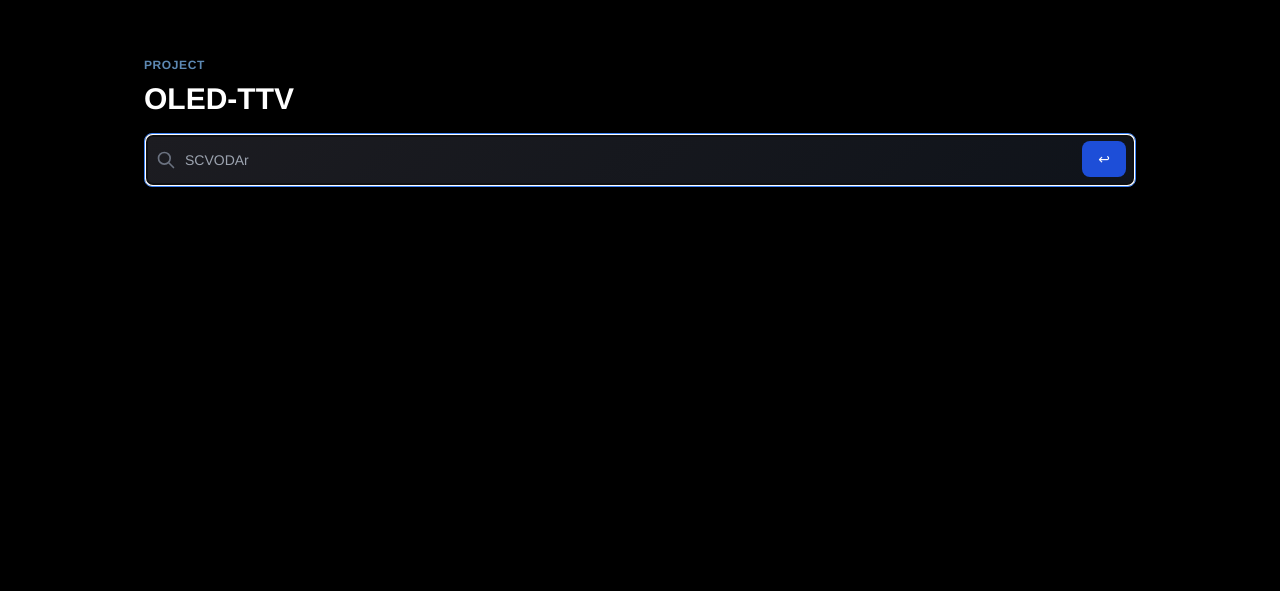
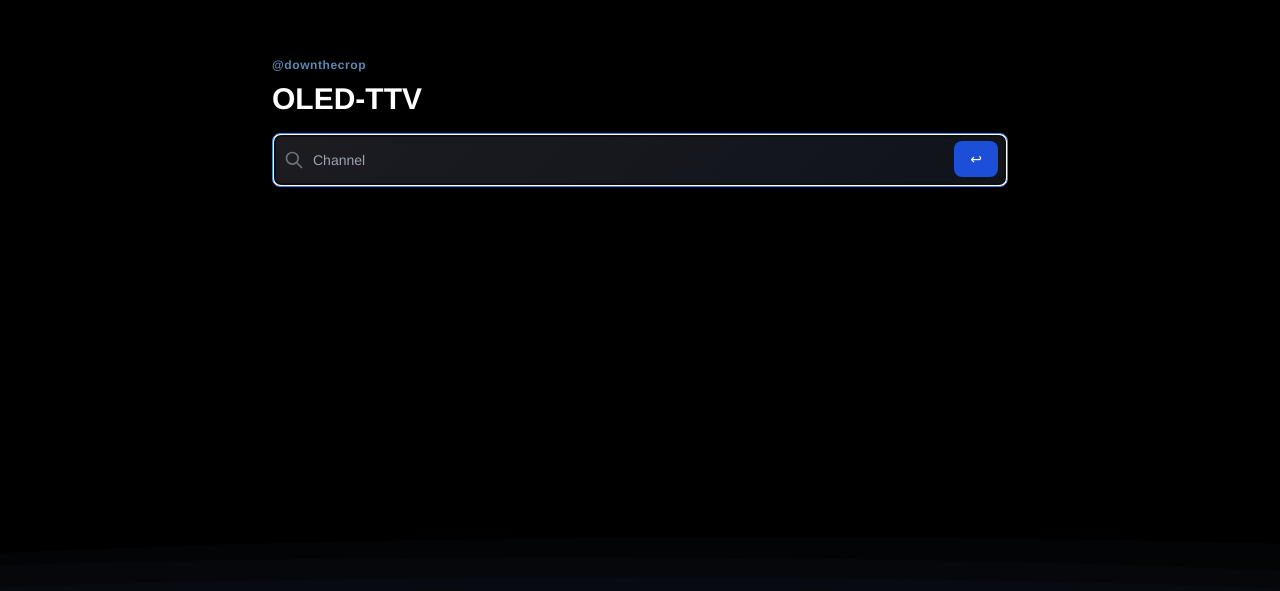
Before and after one commit to downthecrop/OLED-TTV, a Vue app: page / in a window 1280 px wide. Shown: the part 103-694 px from the top of the page. Built offline with nearby package versions, Linux system fonts and the light colour scheme.

Commit message:
add some color+animation to the homescreen

```diff
--- a/src/views/Home.vue
+++ b/src/views/Home.vue
@@ -1,15 +1,28 @@
 <template>
-<div class="w-full p-36 pt-40 mx-auto">
-  <div class="uppercase mb-2 text-xs tracking-wider font-semibold" style="color: rgb(93, 137, 179);">Project</div>
+  <div>
+    <div class="wave"></div>
+    <div class="wave"></div>
+    <div class="wave"></div>
+  </div>
+  <div class="max-w-5xl p-36 pt-40 mx-auto">
+    <div class="mb-2 text-xs tracking-wider font-semibold" style="color: rgb(93, 137, 179);">@downthecrop</div>
     <div class="font-bold text-white text-3xl leading-tightest mb-4">OLED-TTV</div>
     <form @submit.prevent="openChat">
       <label for="default-search" class="mb-2 text-sm font-medium text-gray-900 sr-only dark:text-white">Search</label>
       <div class="relative">
         <div class="absolute inset-y-0 left-0 flex items-center pl-3 pointer-events-none">
-              <svg aria-hidden="true" class="w-5 h-5 text-gray-500 dark:text-gray-400" fill="none" stroke="currentColor" viewBox="0 0 24 24" xmlns="http://www.w3.org/2000/svg"><path stroke-linecap="round" stroke-linejoin="round" stroke-width="2" d="M21 21l-6-6m2-5a7 7 0 11-14 0 7 7 0 0114 0z"></path></svg>
+          <svg aria-hidden="true" class="w-5 h-5 text-gray-500 dark:text-gray-400" fill="none" stroke="currentColor"
+            viewBox="0 0 24 24" xmlns="http://www.w3.org/2000/svg">
+            <path stroke-linecap="round" stroke-linejoin="round" stroke-width="2"
+              d="M21 21l-6-6m2-5a7 7 0 11-14 0 7 7 0 0114 0z"></path>
+          </svg>
         </div>
-          <input v-model="channel" autofocus type="search" id="default-search" class="block w-full p-4 pl-10 text-sm text-gray-900 border border-gray-300 rounded-lg bg-gray-50 focus:ring-blue-500 focus:border-blue-500 dark:bg-gray-700 dark:border-gray-600 dark:placeholder-gray-400 dark:text-white dark:focus:ring-blue-500 dark:focus:border-blue-500" style="background: linear-gradient(135deg, rgb(28, 28, 33) 0%, rgb(15, 19, 26) 100%); color: rgb(221, 232, 240);" :placeholder="placeholder" required>
-          <button type="submit" class="text-white absolute right-2.5 bottom-2.5 bg-blue-700 hover:bg-blue-800 focus:ring-4 focus:outline-none focus:ring-blue-300 font-medium rounded-lg text-sm px-4 py-2 dark:bg-slate-500 dark:hover:bg-blue-700 dark:focus:ring-blue-800">&#x21A9;</button>
+        <input v-model="channel" autofocus type="search" id="default-search"
+          class="block w-full p-4 pl-10 text-sm text-gray-900 border border-gray-300 rounded-lg bg-gray-50 focus:ring-blue-500 focus:border-blue-500 dark:bg-gray-700 dark:border-gray-600 dark:placeholder-gray-400 dark:text-white dark:focus:ring-blue-500 dark:focus:border-blue-500"
+          style="background: linear-gradient(135deg, rgb(28, 28, 33) 0%, rgb(15, 19, 26) 100%); color: rgb(221, 232, 240);"
+          :placeholder="placeholder" required>
+        <button type="submit"
+          class="text-white absolute right-2.5 bottom-2.5 bg-blue-700 hover:bg-blue-800 focus:ring-4 focus:outline-none focus:ring-blue-300 font-medium rounded-lg text-sm px-4 py-2 dark:bg-slate-500 dark:hover:bg-blue-700 dark:focus:ring-blue-800">&#x21A9;</button>
       </div>
     </form>
   </div>
@@ -70,17 +83,17 @@ export default {
     }
   },
   methods: {
-    openChat: function() {
+    openChat: function () {
       this.$router.push(this.channel)
     },
-    autoTypePleaceholder: function(){
+    autoTypePleaceholder: function () {
       const EXTENSION = "...     "
-      if(!this.placeholderTyping){
-        this.placeholder = this.placeholder.substring(0,this.placeholder.length-1);
+      if (!this.placeholderTyping) {
+        this.placeholder = this.placeholder.substring(0, this.placeholder.length - 1);
         this.placeholderTyping = this.placeholder == "";
       } else {
-        if(this.placeholder == this.placeholderNames[0]){
-          this.placeholderNames.push(this.placeholderNames.shift().replace(EXTENSION,""));
+        if (this.placeholder == this.placeholderNames[0]) {
+          this.placeholderNames.push(this.placeholderNames.shift().replace(EXTENSION, ""));
           this.placeholderNames[0] = this.placeholderNames[0] + EXTENSION
           this.placeholderTyping = false;
         } else {
@@ -91,7 +104,7 @@ export default {
   },
   mounted() {
     // Just a cute little animation on the search box. shuffle the names first.
-    this.placeholderNames.sort(function(){return 0.5 - Math.random()});
+    this.placeholderNames.sort(function () { return 0.5 - Math.random() });
     setInterval(this.autoTypePleaceholder, 180);
   }
 }
@@ -121,61 +134,58 @@ export default {
   --base-rem-unit: 10;
 }
 
-.scrollToBottomHint {
-  z-index: 999;
-  border-radius: 4px;
-  margin: 10px;
-  font-size: var(--font-size-4);
-  position: fixed;
-  color: white;
-  padding: 10px;
-  bottom: 0px;
-  width: 100%;
-  background-color: rgba(28, 22, 22, 0.9);
+body {
+  margin: auto;
+  font-family: -apple-system, BlinkMacSystemFont, sans-serif;
+  overflow: auto;
+  background: linear-gradient(315deg, rgba(51, 51, 51, 1) 0%, rgba(0, 0, 0, 1) 100%);
+  animation: gradient 15s ease infinite;
+  background-size: 400% 400%;
+  background-attachment: fixed;
 }
 
-body {
-  margin: 0px;
-  padding: 0px;
-  font-family: var(--font-base);
-  background-attachment: fixed;
-  background-color:black;
+.wave {
+  background: rgba(93, 137, 179, 0.03);
+  border-radius: 1000% 1000% 0 0;
+  position: fixed;
+  width: 200%;
+  height: 10em;
+  animation: wave 10s -3s linear infinite;
+  transform: translate3d(0, 0, 0);
+  bottom: 0;
+  left: 0;
+  z-index: -1;
 }
 
-.wrapper1 {
-  transform: rotate(90deg);
-  transform-origin: bottom left;
-  position: absolute;
-  top: -100vw;
-  height: 100vw;
-  width: 100vh;
-  color: #fff;
+.wave:nth-of-type(2) {
+  bottom: -1.25em;
+  animation: wave 18s linear reverse infinite;
 }
 
-.author {
-  font-size: var(--font-size-4);
-  text-shadow: 0px 0px 1px #fff, 1px 1px 4px #ccc;
-  display: inline;
-  color: white;
-  font-weight: bold;
+.wave:nth-of-type(3) {
+  bottom: -2.5em;
+  animation: wave 20s -1s reverse infinite;
 }
 
-.chat-message {
-  font-size: var(--font-size-4);
-  color: white;
-  display: inline;
+@keyframes wave {
+  2% {
+    transform: translateX(1);
   }
 
-.message-emote {
-  height: 30px;
+  25% {
+    transform: translateX(-25%);
   }
 
-.badges {
-  display: inline;
+  50% {
+    transform: translateX(-50%);
   }
 
-.badge {
-  width: 25px;
-  display: inline;
+  75% {
+    transform: translateX(-25%);
+  }
+
+  100% {
+    transform: translateX(1);
+  }
 }
 </style>
```
Lines whose indentation alone changed are shown as unchanged.
